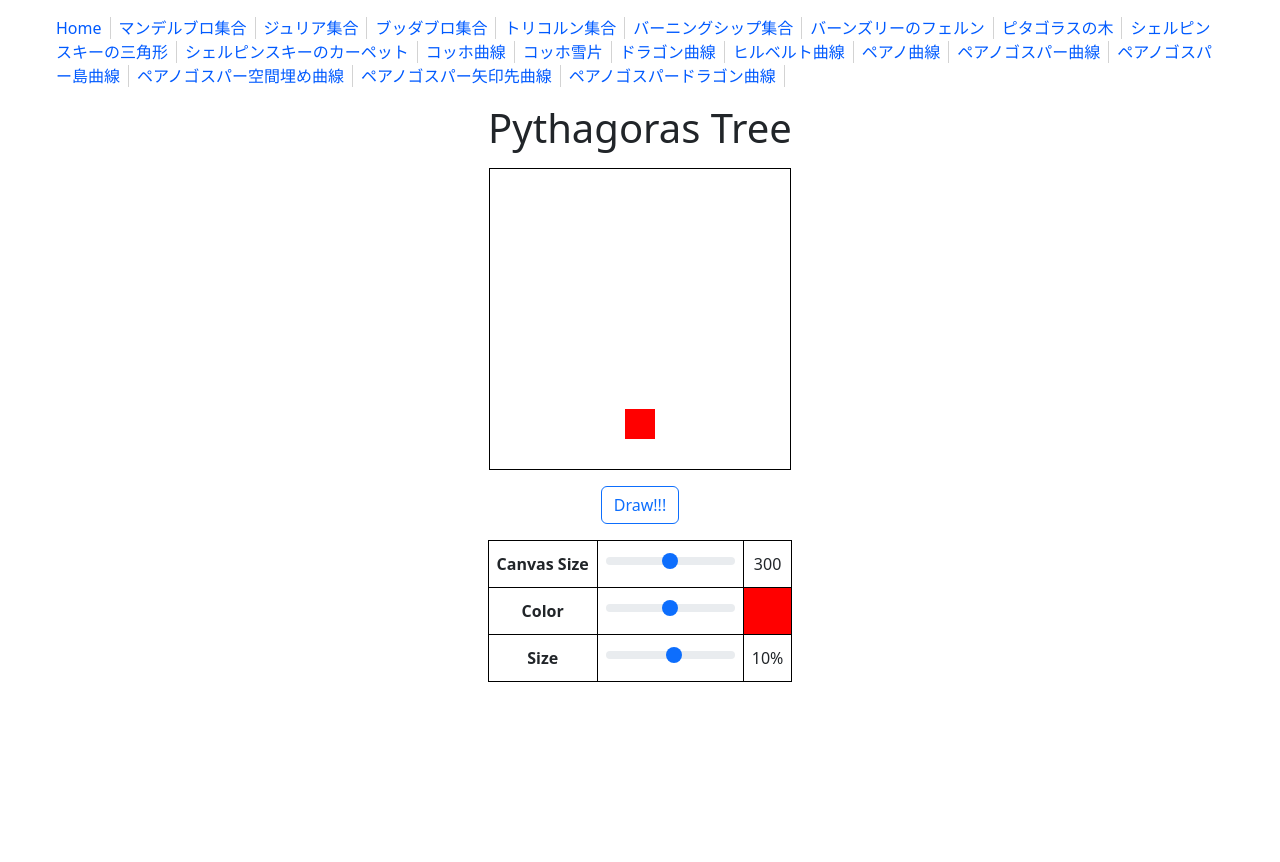
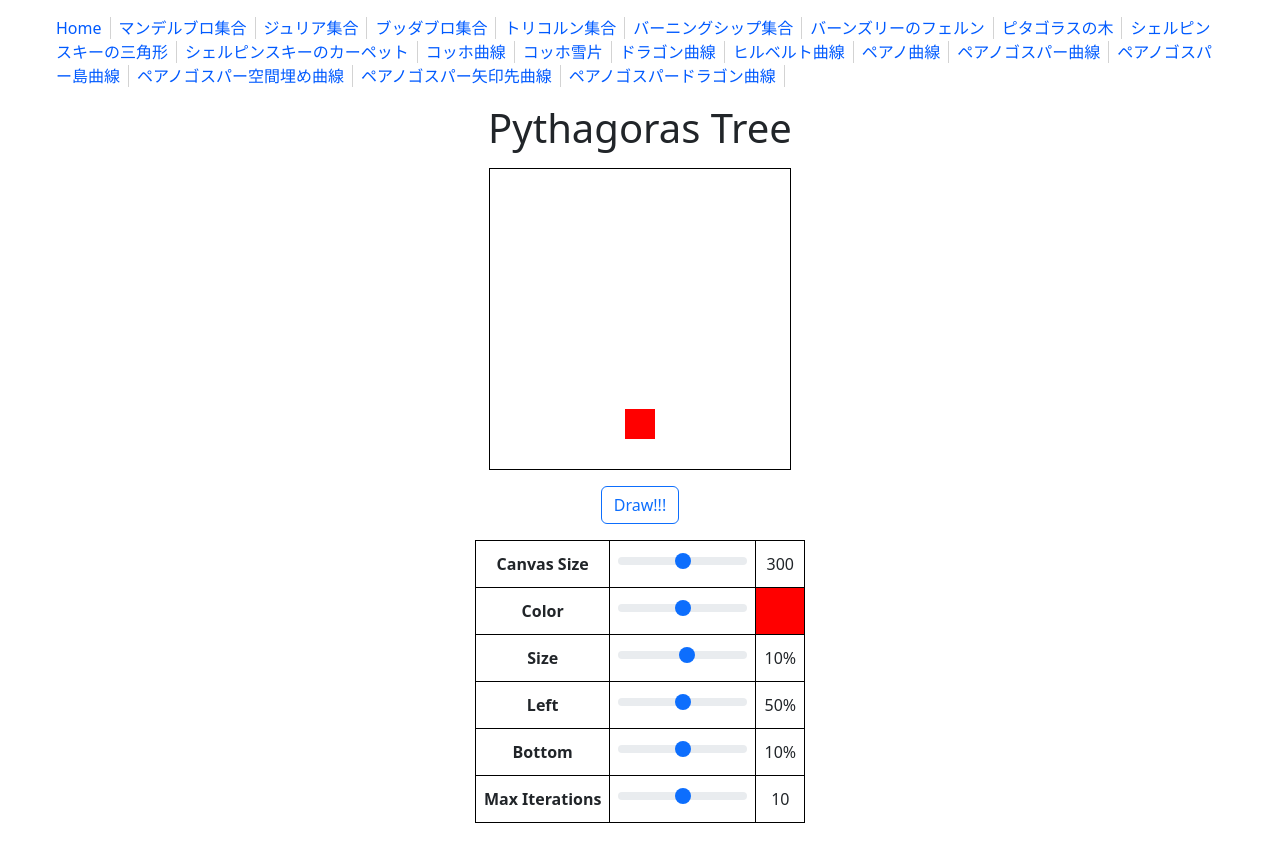
Before and after one commit to osawa-koki/fractal-drawer.ts, a Next.js app: page /pythagoras-tree in a window 1280 px wide. Shown: the top 862 px of the page. Before the commit the page ends 800 px from the top, so only its background shows below. Built offline with nearby package versions, Linux system fonts and the light colour scheme.

Commit message:
ルートボックス。

```diff
--- a/pages/pythagoras-tree.tsx
+++ b/pages/pythagoras-tree.tsx
@@ -9,6 +9,16 @@ const pageName = 'Pythagoras Tree';
 
 const canvasMinSize = 100;
 const canvasMaxSize = 500;
+const sizeMin = 5;
+const sizeMax = 20;
+const degreeMin = 0;
+const degreeMax = 90;
+const leftMin = 20;
+const leftMax = 80;
+const bottomMin = 0;
+const bottomMax = 30;
+const maxIterationMinCount = 5;
+const maxIterationMaxCount = 15;
 
 const PythagorasTree = () => {
 
@@ -34,7 +44,7 @@ const PythagorasTree = () => {
     canvas = canvasRef.current;
     ctx = canvas.getContext('2d');
     Draw();
-  }, [canvasSize, color, size, degree, maxIterations]);
+  }, [canvasSize, color, size, degree, maxIterations, left, bottom]);
 
   function Draw() {
     ctx.clearRect(0, 0, canvasSize, canvasSize);
@@ -70,8 +80,23 @@ const PythagorasTree = () => {
           </tr>
           <tr>
             <th>Size</th>
-            <td><Form.Range min={5} max={20} onInput={(e) => {setSize(parseInt((e.target as HTMLInputElement).value)); Draw()}} /></td>
+            <td><Form.Range min={sizeMin} max={sizeMax} onInput={(e) => {setSize(parseInt((e.target as HTMLInputElement).value))}} /></td>
             <td>{size}%</td>
+          </tr>
+          <tr>
+            <th>Left</th>
+            <td><Form.Range min={leftMin} max={leftMax} onInput={(e) => {setLeft(parseInt((e.target as HTMLInputElement).value))}} /></td>
+            <td>{left}%</td>
+          </tr>
+          <tr>
+            <th>Bottom</th>
+            <td><Form.Range min={bottomMin} max={bottomMax} onInput={(e) => {setBottom(parseInt((e.target as HTMLInputElement).value))}} /></td>
+            <td>{bottom}%</td>
+          </tr>
+          <tr>
+            <th>Max Iterations</th>
+            <td><Form.Range min={maxIterationMinCount} max={maxIterationMaxCount} onInput={(e) => {setMaxIterations(parseInt((e.target as HTMLInputElement).value)); Draw()}} /></td>
+            <td>{maxIterations}</td>
           </tr>
         </tbody>
       </table>
```
